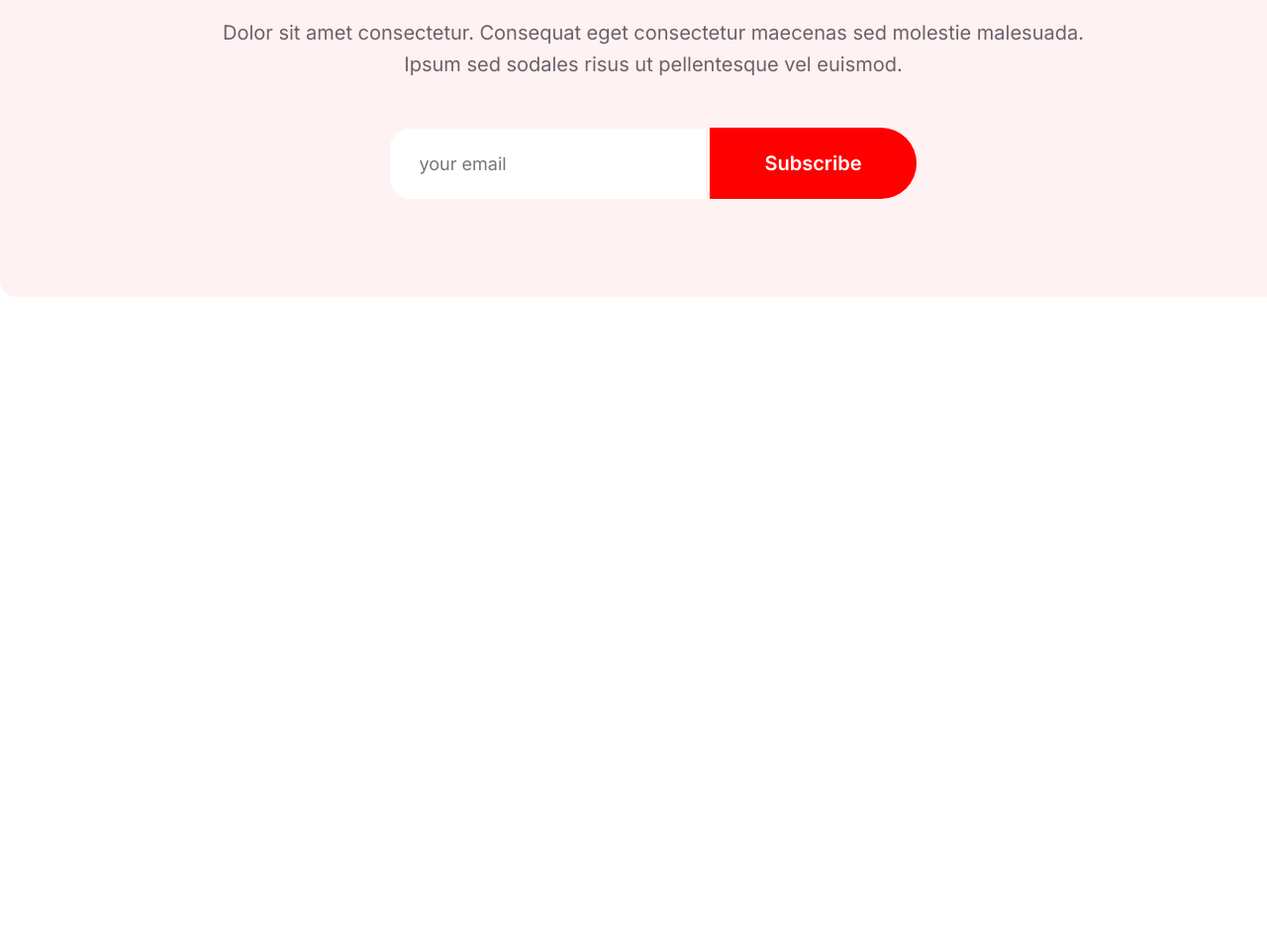
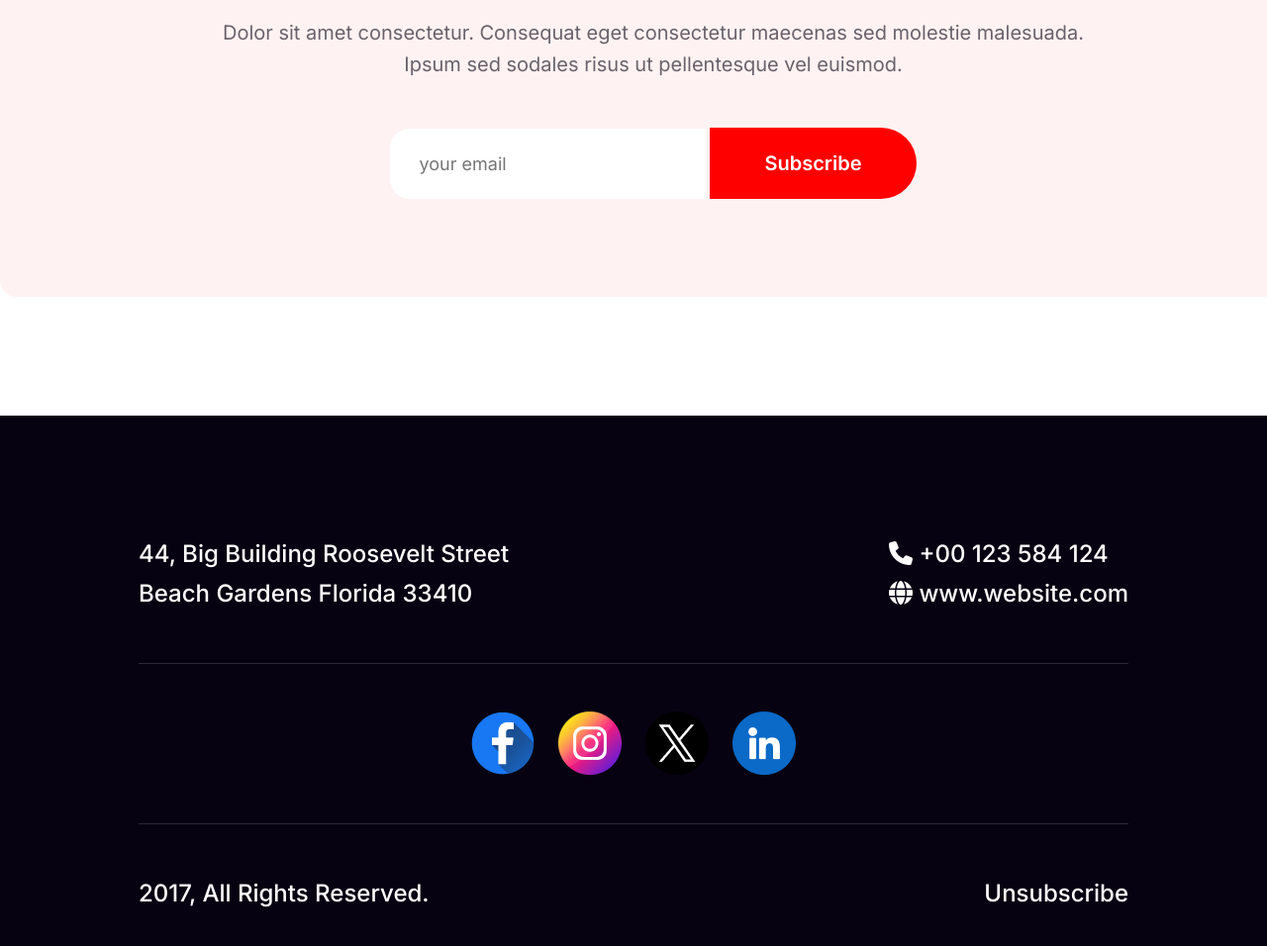
Before and after one commit to Ahnaf1111/new-year-page, a plain HTML site: page index.html in a window 1280 px wide. Shown: the part 4752-5708 px from the top of the page at 99% size. Before the commit the page ends 5052 px from the top, so only its background shows below. Drawn offline with Linux system fonts and the light colour scheme.

Commit message:
footer added and the website are done

```diff
--- a/index.html
+++ b/index.html
@@ -5,6 +5,7 @@
     <meta name="viewport" content="width=device-width, initial-scale=1.0">
     <title>happy new year</title>
     <link rel="stylesheet" href="styles/style.css">
+    <script src="https://kit.fontawesome.com/da52460d5f.js" crossorigin="anonymous"></script>
 </head>
 <body>
     <header>
@@ -87,7 +88,26 @@
         </section>
     </main>
     <footer>
-
+        <div class="footer-upper">
+            <div class="footer-address">
+                <p>44, Big Building Roosevelt Street <br>
+                    Beach Gardens Florida 33410</p>
+            </div>
+            <div class="footer-web">
+                <p><i class="fa-solid fa-phone"></i> +00 123 584 124</p>
+                <p><i class="fa-solid fa-globe"></i> www.website.com</p>
+            </div>
+        </div>
+        <div class="footer-middle">
+            <img src="icons/Facebook.png" alt="">
+            <img src="icons/Instagram.png" alt="">
+            <img src="icons/Twitter.png" alt="">
+            <img src="icons/Linkedin.png" alt="">
+        </div>
+        <div class="footer-down">
+            <p>2017, All Rights Reserved.</p>
+            <p>Unsubscribe</p>
+        </div>
     </footer>
 </body>
 </html>
--- a/styles/style.css
+++ b/styles/style.css
@@ -358,3 +358,39 @@ line-height: normal;
 border: 0;
 border-radius: 20px 0 0 20px;
 }
+/* footer style */
+footer{
+    max-width: 1600px;
+    min-height: 609px;
+    margin: 120px auto 0px;
+    padding: 120px 140px;
+    background-color: #070211;
+}
+.footer-upper{
+    display: flex;
+    justify-content: space-between;
+    margin-bottom: 50px;
+}
+.footer-address, .footer-web, .footer-down {
+    color: #FFF;
+font-family: Inter;
+font-size: 24px;
+font-style: normal;
+font-weight: 500;
+line-height: 40px;
+}
+.footer-middle{
+    display: flex;
+
+    justify-content: center;
+    gap: 24px;
+    padding-top:48px;
+    padding-bottom:48px;
+    border-top:1px solid rgba(255, 255, 255, 0.15);
+    border-bottom:1px solid rgba(255, 255, 255, 0.15);
+    margin-bottom: 50px;
+}
+.footer-down{
+    display: flex;
+    justify-content: space-between;
+}
```
